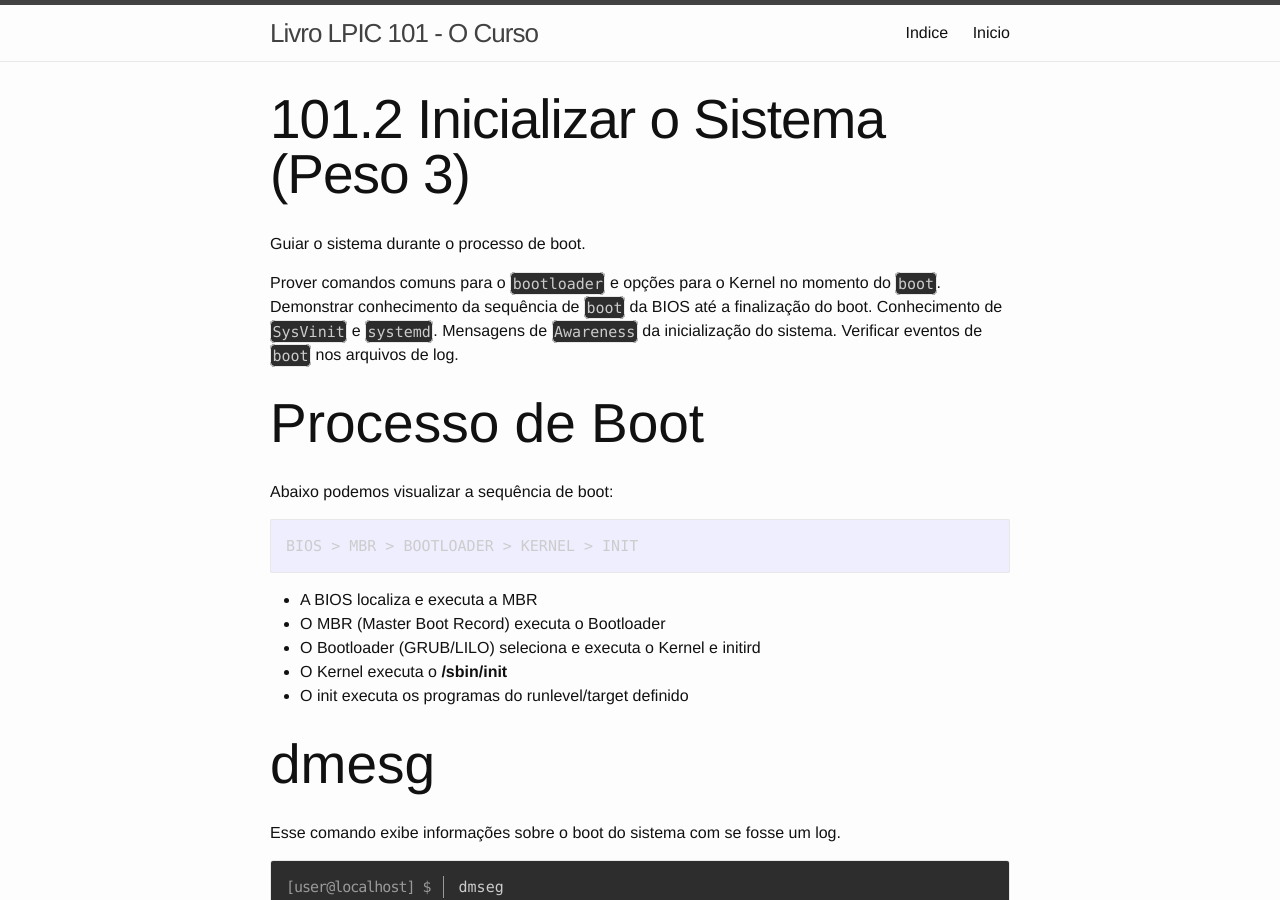
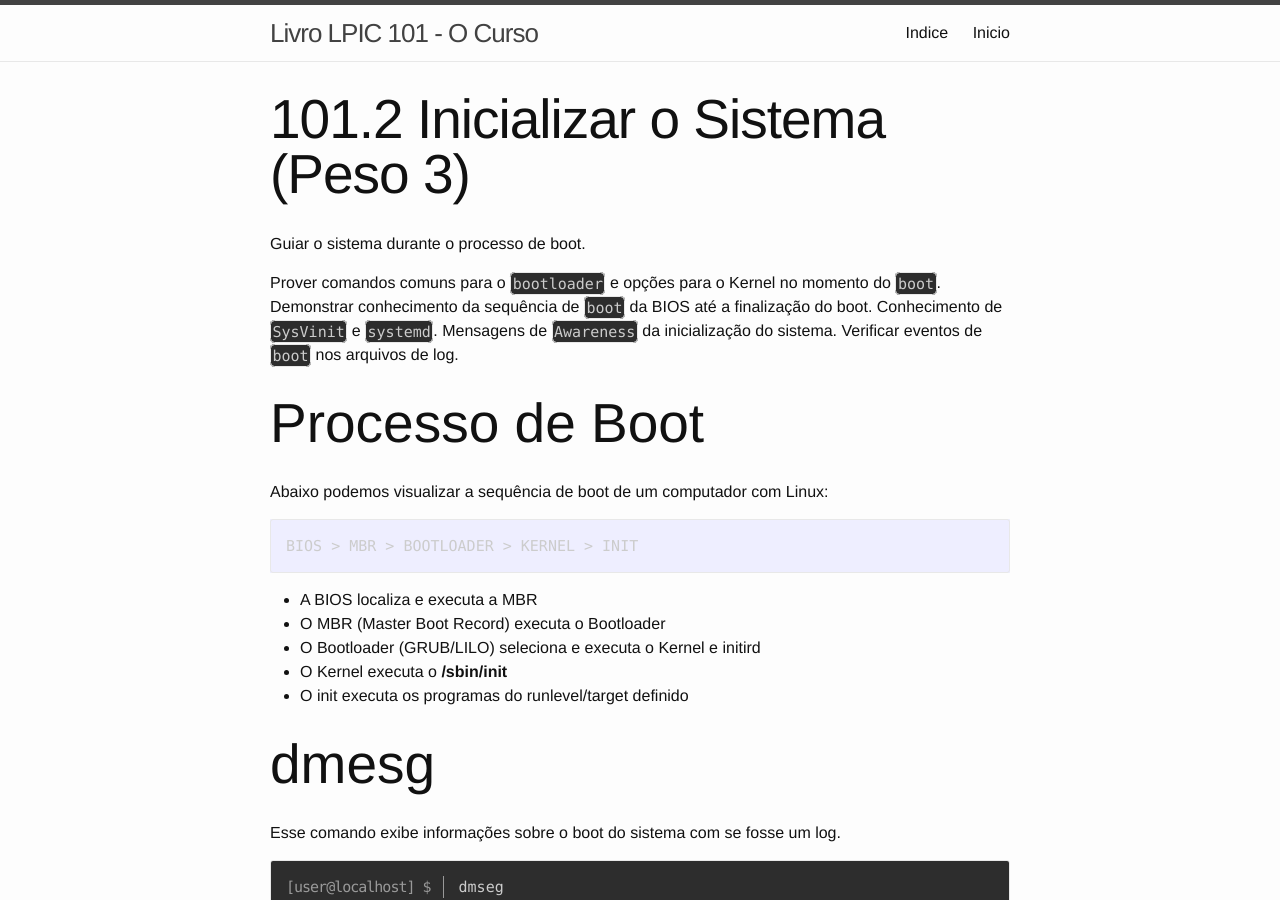
Before and after one commit to alphabraga/lpic1, a Jekyll site: the page built from topicos/101/101-2-inicialzar-o-sistema.md, in a window 1280 px wide and 900 px high. Built offline with Jekyll 4.4.1, drawn with Linux system fonts in a browser that asks for light colours.

Commit message:
só aumenmtando as coisas

```diff
--- a/topicos/101/101-2-inicialzar-o-sistema.md
+++ b/topicos/101/101-2-inicialzar-o-sistema.md
@@ -14,7 +14,7 @@ Verificar eventos de `boot` nos arquivos de log.
 
 ## Processo de Boot
 
-Abaixo podemos visualizar a sequência de boot:
+Abaixo podemos visualizar a sequência de boot de um computador com Linux:
 
 	BIOS > MBR > BOOTLOADER > KERNEL > INIT
 
```
